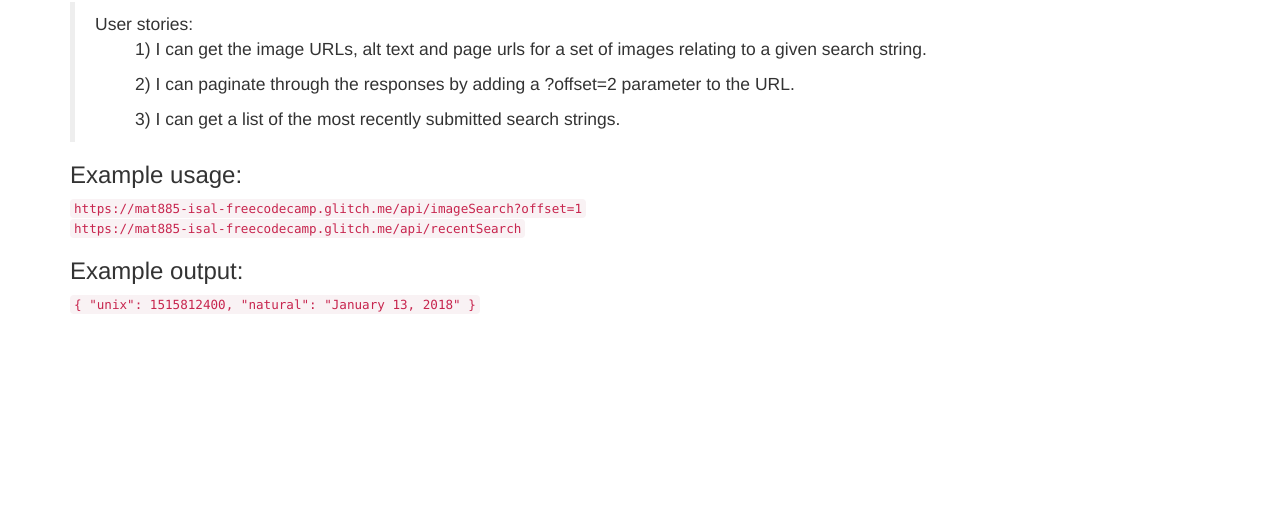
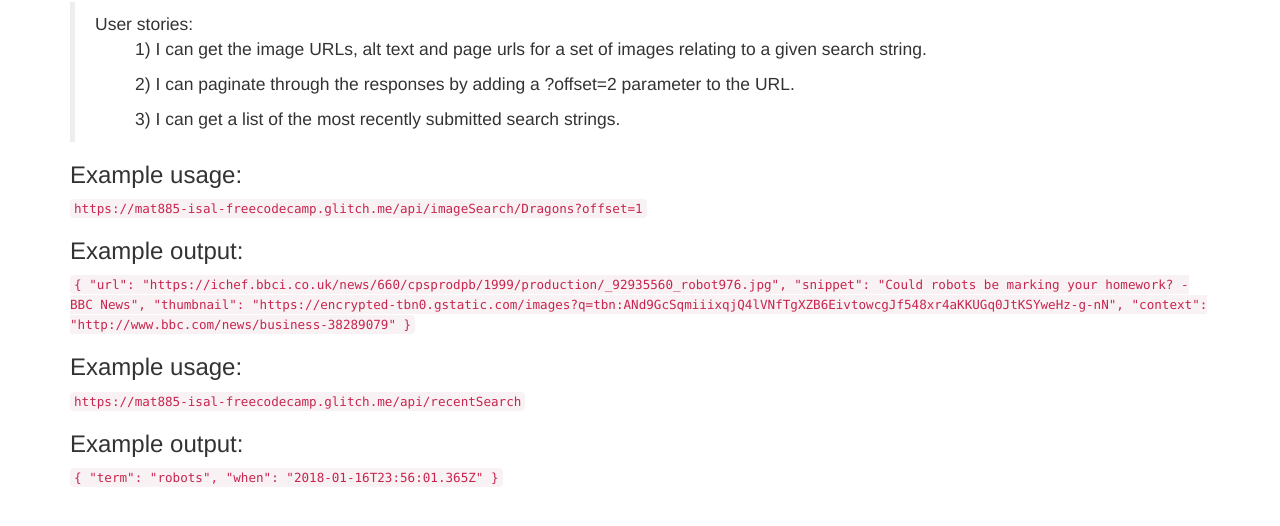
Before and after one commit to martin885/mat885-isal-freecodecamp, a website: page public/index.html in a window 1280 px wide. Shown: the part 68-594 px from the top of the page. Drawn offline with nearby package versions, Linux system fonts and the light colour scheme.

Commit message:
para subir a glitch

```diff
--- a/index.js
+++ b/index.js
@@ -35,7 +35,7 @@ app.get('/api/imageSearch/:searchValue*', function (req, res) {
 
     var data = new searchTerm({
         term: searchValue,
-        when: new Date().toUTCString()
+        when: new Date().toISOString()
     });
 
     data.save(function (err) {
--- a/public/index.html
+++ b/public/index.html
@@ -16,14 +16,25 @@
             <ul>3) I can get a list of the most recently submitted search strings.</ul>
         </blockquote>
         <h3>Example usage:</h3>
-        <code>https://mat885-isal-freecodecamp.glitch.me/api/imageSearch?offset=1</code><br>
+        <code>https://mat885-isal-freecodecamp.glitch.me/api/imageSearch/Dragons?offset=1</code><br>
+        <h3>Example output:</h3>
+        <code>
+            {
+                "url": "https://ichef.bbci.co.uk/news/660/cpsprodpb/1999/production/_92935560_robot976.jpg",
+                "snippet": "Could robots be marking your homework? - BBC News",
+                "thumbnail": "https://encrypted-tbn0.gstatic.com/images?q=tbn:ANd9GcSqmiiixqjQ4lVNfTgXZB6EivtowcgJf548xr4aKKUGq0JtKSYweHz-g-nN",
+                "context": "http://www.bbc.com/news/business-38289079"
+              }
+        </code>
+        <h3>Example usage:</h3>
         <code>https://mat885-isal-freecodecamp.glitch.me/api/recentSearch</code>
         <h3>Example output:</h3>
         <code>
+
             {
-              "unix": 1515812400,
-              "natural": "January 13, 2018"
-            }
+                "term": "robots",
+                "when": "2018-01-16T23:56:01.365Z"
+              }
         </code>
     </div>
 
```
